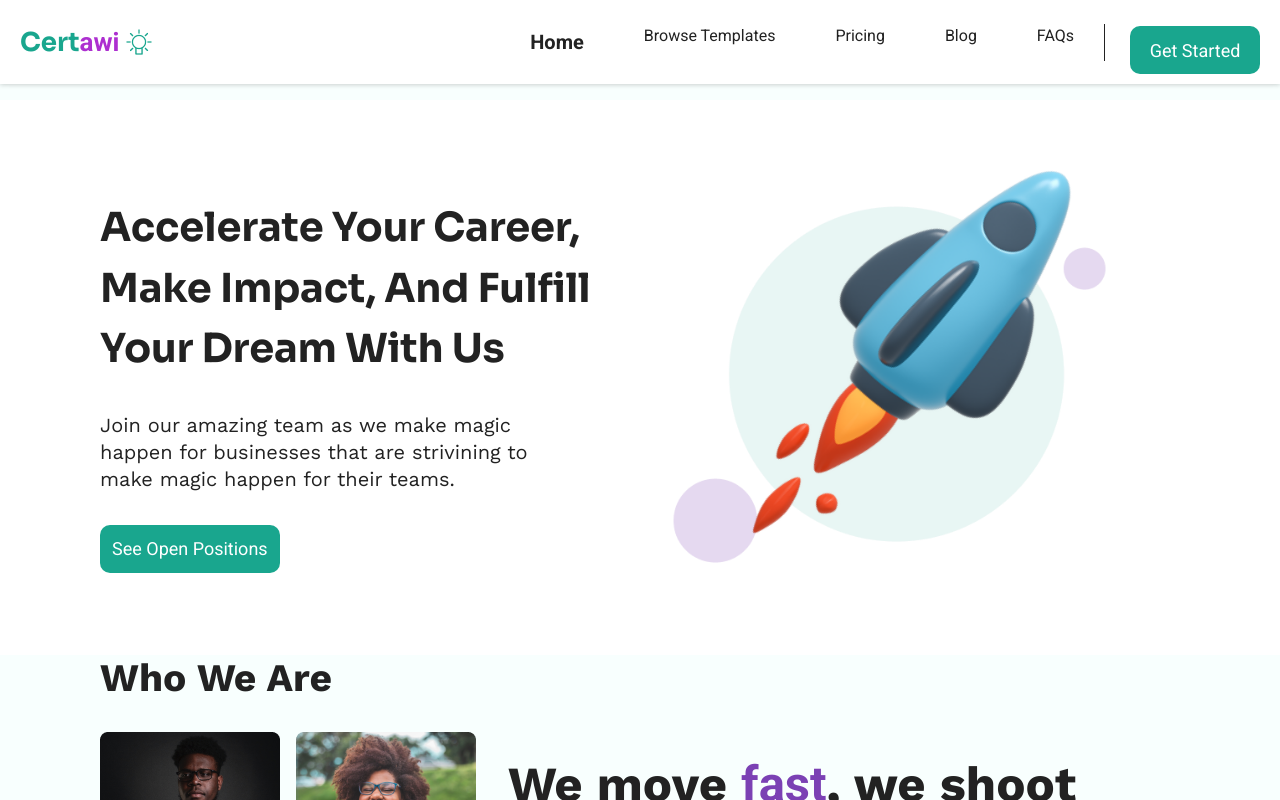
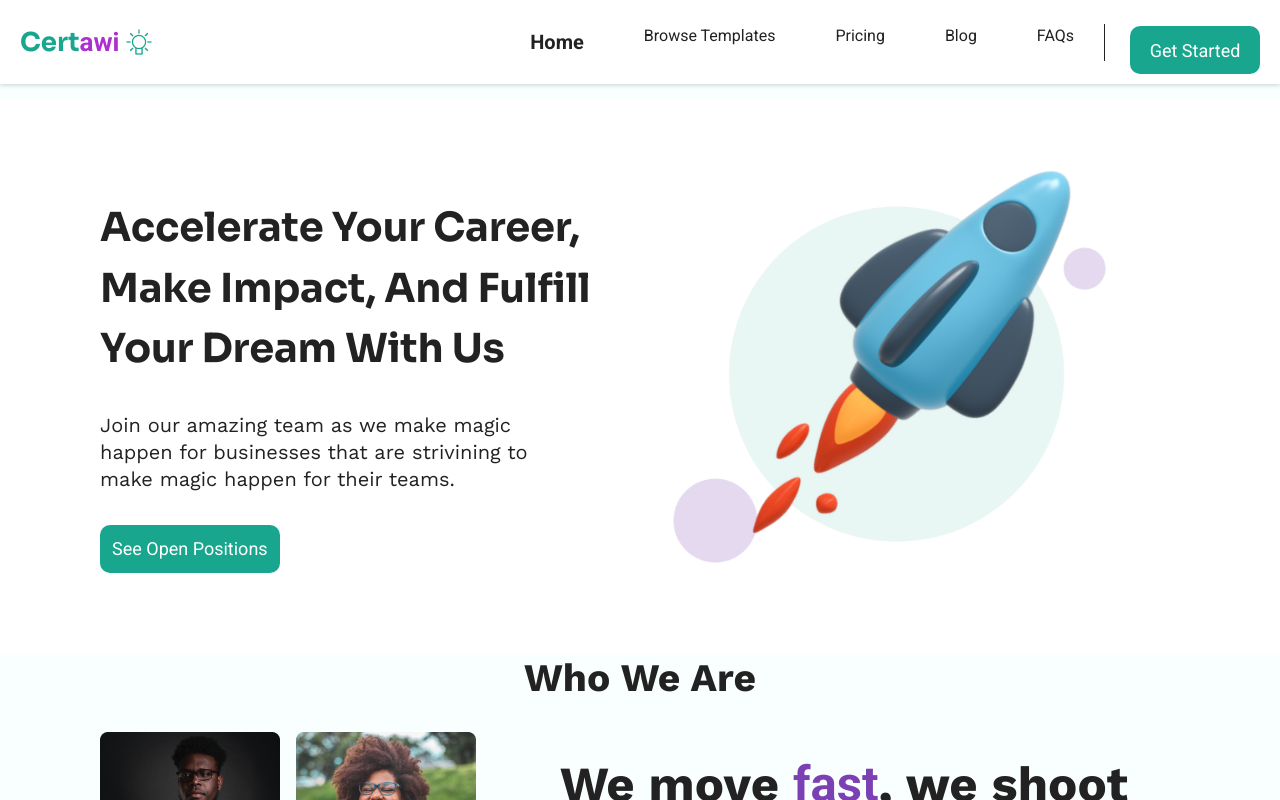
Before and after one commit to jaypee-0/mechanic-headlight, a React (Create React App) app: page /career in a window 1280 px wide. Shown: the top 800 px of the page. Built offline with nearby package versions, Linux system fonts and the light colour scheme; a web font is replaced by a local one.

Commit message:
fix: career

```diff
--- a/src/pages/Career/career.style.scss
+++ b/src/pages/Career/career.style.scss
@@ -21,10 +21,6 @@ $smaller: 430px;
 $small: 650px;
 $medium: 912px;
 
-*{
-    text-align: initial;
-    margin: 0;
-}
 .flex{
     display: flex;
 }
```
